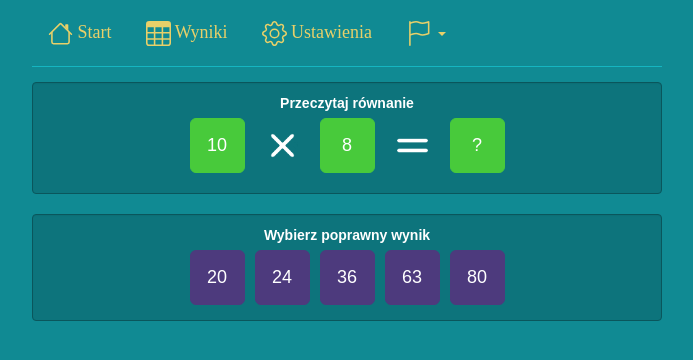
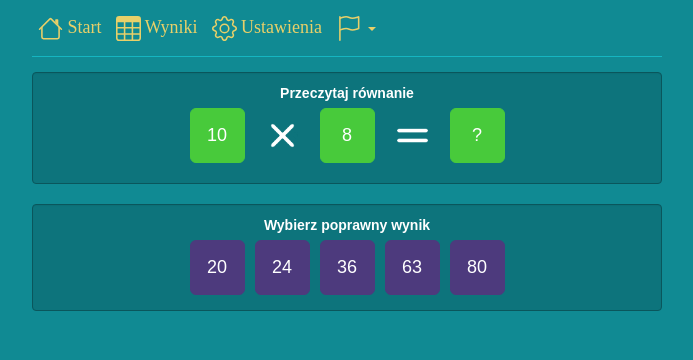
Before and after one commit to aratur/multiplication, a React (Create React App) app: page / in a window 1280 px wide. Shown: the top 360 px of the page, without its empty margins (293-986 px from the left). Built offline with nearby package versions, Linux system fonts and the light colour scheme; a web font is replaced by a local one.

Commit message:
grid and padding

```diff
--- a/src/components/App.js
+++ b/src/components/App.js
@@ -17,13 +17,13 @@ const App = () => (
   <Provider store={store}>
     <Router>
       <div className="row" style={styleRowMargin}>
-        <div className="col-sm-3" />
-        <div className="col-sm-6" align="center" style={styleColPadding}><Navbar /></div>
-        <div className="col-sm-3" />
+        <div className="col-md-3 col-sm-2" />
+        <div className="col-md-6 col-sm-8" align="center" style={styleColPadding}><Navbar /></div>
+        <div className="col-md-3 col-sm-2" />
       </div>
       <div className="row" style={styleRowMargin}>
-        <div className="col-sm-3" />
-        <div className="col-sm-6" align="center" style={styleColPadding}>
+        <div className="col-md-3 col-sm-2" />
+        <div className="col-md-6 col-sm-8" align="center" style={styleColPadding}>
           <Switch>
             <Route path="/results">
               <ResultsTable />
@@ -36,7 +36,7 @@ const App = () => (
             </Route>
           </Switch>
         </div>
-        <div className="col-sm-3" />
+        <div className="col-md-3 col-sm-2" />
       </div>
     </Router>
   </Provider>
--- a/src/components/Navbar.js
+++ b/src/components/Navbar.js
@@ -1,5 +1,5 @@
 import React, { useState } from 'react';
-import { Link } from 'react-router-dom';
+import { NavLink } from 'react-router-dom';
 import { useSelector, useDispatch } from 'react-redux';
 import gear from '../img/gear.svg';
 import table from '../img/table.svg';
@@ -13,6 +13,7 @@ import {
 const Navbar = () => {
   const translations = useSelector(getTranslations);
   const dispatch = useDispatch();
+  const styleAPadding = { padding: '5px' };
   const [isButtonOpen, setIsButtonOpen] = useState(false);
   const handleButtonOpen = (event) => {
     event.preventDefault();
@@ -27,31 +28,31 @@ const Navbar = () => {
   return (
     <ul className="nav nav-tabs" style={{ marginBottom: '15px' }}>
       <li>
-        <Link to="/">
+        <NavLink to="/" style={styleAPadding}>
           <h4>
             <img src={house} alt="start" width="25" />
             {' '}
             {i18n(translations, 'navbar.start')}
           </h4>
-        </Link>
+        </NavLink>
       </li>
       <li>
-        <Link to="/results">
+        <NavLink to="/results" style={styleAPadding}>
           <h4>
             <img src={table} alt="results" width="25" />
             {' '}
             {i18n(translations, 'navbar.results')}
           </h4>
-        </Link>
+        </NavLink>
       </li>
       <li>
-        <Link to="/settings">
+        <NavLink to="/settings" style={styleAPadding}>
           <h4>
             <img src={gear} alt="settings" width="25" />
             {' '}
             {i18n(translations, 'navbar.settings')}
           </h4>
-        </Link>
+        </NavLink>
       </li>
       <li className={isButtonOpen ? 'dropdown open' : 'dropdown'}>
         <a
@@ -59,6 +60,7 @@ const Navbar = () => {
           data-toggle="dropdown"
           href="#dropdown"
           onClick={handleButtonOpen}
+          style={styleAPadding}
         >
           <h4>
             <img src={flag} alt="language" width="25" />
```
